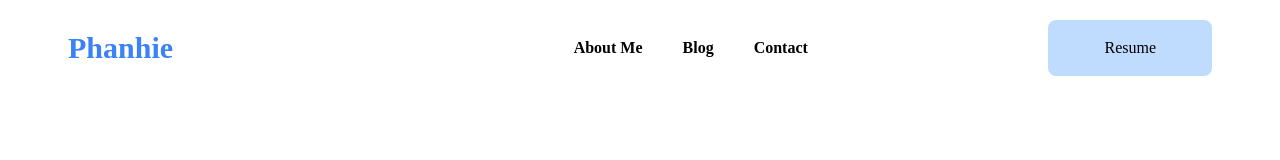
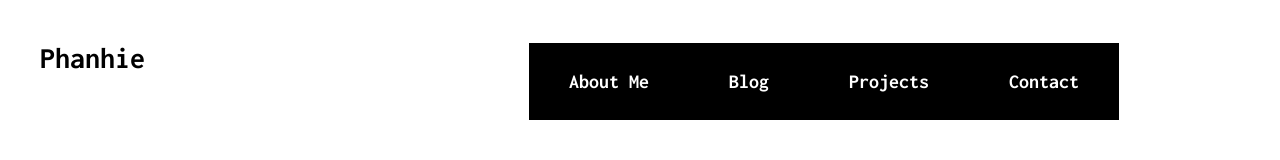
Before and after one commit to Phanhie/Tech-Writing-Portfolio-Website, a website: page src/index.html in a window 1280 px wide. Drawn offline with Linux system fonts and the light colour scheme.

Commit message:
Nav Update

```diff
--- a/src/index.html
+++ b/src/index.html
@@ -4,17 +4,19 @@
   <meta charset="UTF-8">
   <meta name="viewport" content="width=device-width, initial-scale=1.0">
   <link href="./output.css" rel="stylesheet">
+  <title>Phanhie-Portfolio</title>
 </head>
 <body class="font-myFont">
     <div class="div">
-        <nav class="flex items-center justify-between px-12 m-5">
-            <h1 class="font-bold text-blue-500 text-3xl">Phanhie</h1>
-            <ul class="flex items-center justify-center gap-10 font-bold ml-40">
-                <li><a href="#">About Me</a></li>
-                <li><a href="#">Blog</a></li>
-                <li><a href="#">Contact</a></li>
+
+        <nav class="flex gap-96 p-10">
+            <h1 class="font-bold text-black text-3xl ">Phanhie</h1>
+            <ul class="flex items-center justify-center font-bold text-white mt-7">
+                <li><a class="w-8 text-xl text-center px-10 py-7  bg-black  hover:bg-gray-200 hover:text-black" href="#">About Me</a></li>
+                <li><a class="w-8 text-xl text-center  px-10 py-7   bg-black  hover:bg-gray-200 hover:text-black"href="#">Blog</a></li>
+                <li><a class="w-8 text-xl text-center  px-10 py-7  bg-black  hover:bg-gray-200 hover:text-black" href="#">Projects</a></li>
+                <li><a class="w-8 text-xl text-center px-10 py-7   bg-black  hover:bg-gray-200 hover:text-black"  href="#">Contact</a></li>
             </ul>
-            <a class="bg-blue-200 px-14 py-4 rounded-lg " href="#">Resume</a>
         </nav>
 
         <div>
--- a/src/style.css
+++ b/src/style.css
@@ -1,5 +1,5 @@
+@import url('https://fonts.googleapis.com/css2?family=Hanken+Grotesk:ital,wght@0,100..900;1,100..900&family=Inconsolata:wght@200..900&display=swap');
+
 @tailwind base;
 @tailwind components;
 @tailwind utilities;
-
-@import url('https://fonts.googleapis.com/css2?family=Hanken+Grotesk:ital,wght@0,100..900;1,100..900&family=Inconsolata:wght@200..900&display=swap');
--- a/tailwind.config.js
+++ b/tailwind.config.js
@@ -5,6 +5,9 @@ module.exports = {
     extend: {
       fontFamily: {
         myFont: ['Inconsolata']
+      },
+      gap:{
+        '100': '500px'
       }
 
 
```
Also changed, not shown: src/output.css.
